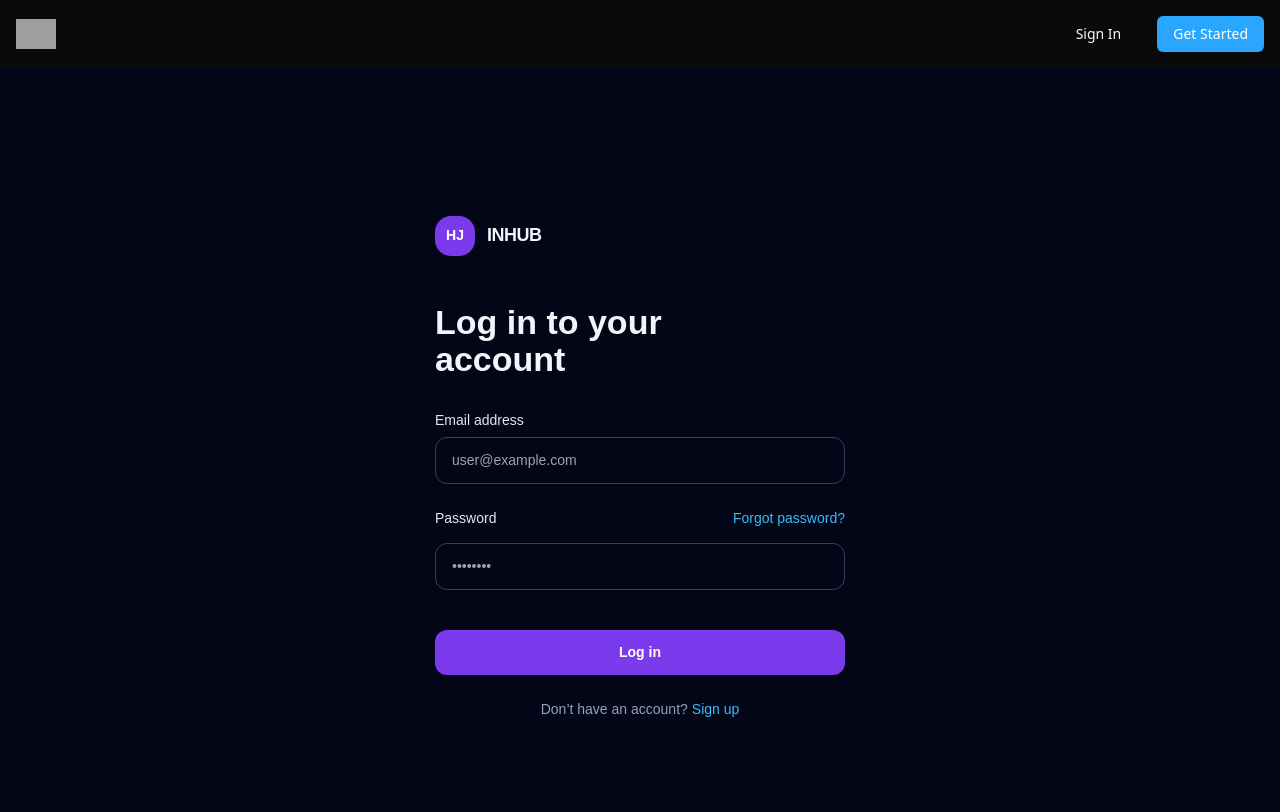
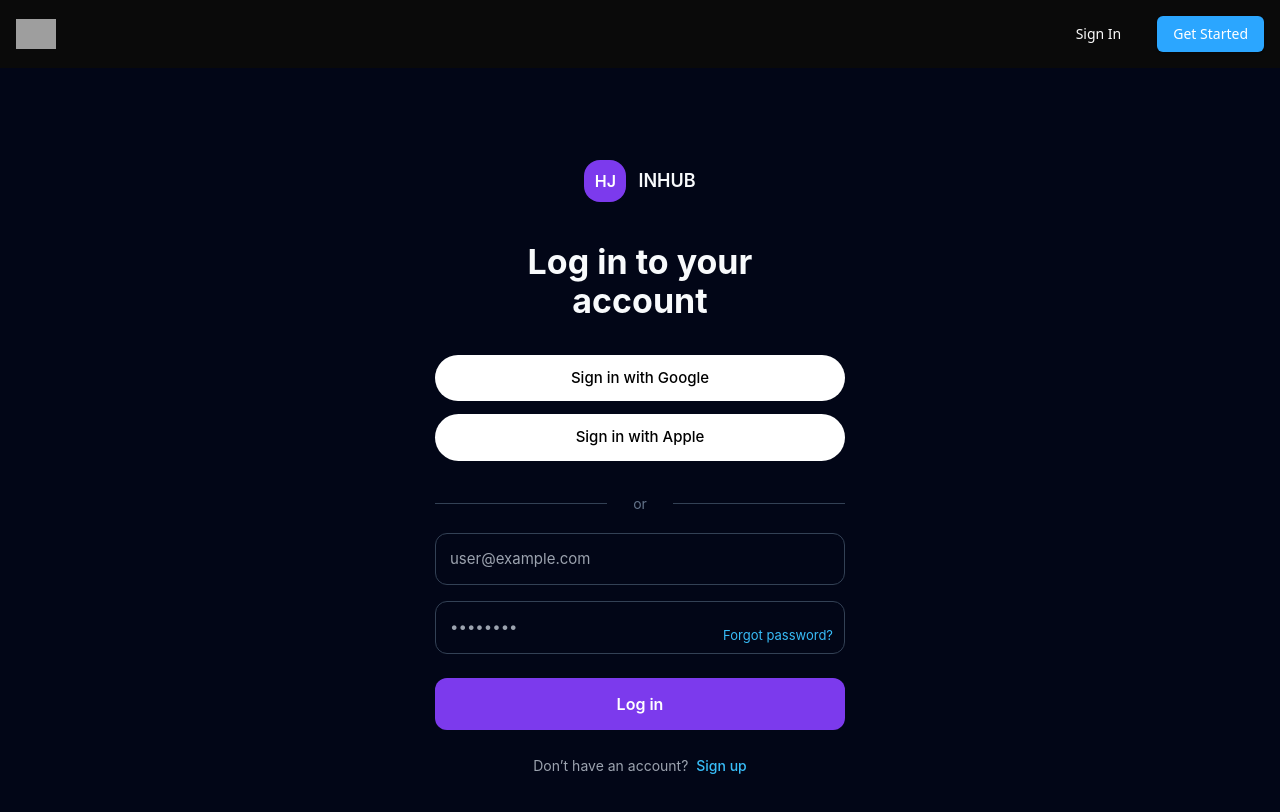
Before and after one commit to harshnema456/sarthi, a Next.js app: page /login in a window 1280 px wide. Shown: the top 812 px of the page. Built offline with nearby package versions, Linux system fonts and the light colour scheme; no server answers; sample sign-in values are in the browser's storage; grey boxes are pictures that could not be loaded.

Commit message:
resolving the issue of DB

```diff
--- a/app/InhubDashboard/[id]/page.jsx
+++ b/app/InhubDashboard/[id]/page.jsx
@@ -1,9 +1,9 @@
 "use client";
+import React from "react";
 import InhubDashboard from "@/components/custom/InhubDashboard";
 
-
 export default function Page({ params }) {
-  const { id } = params;
-
+  const { id } = React.use(params);
+  console.log("InhubDashboard Page params:", id);
   return <InhubDashboard userId={id} />;
 }
--- a/components/custom/ChatView.jsx
+++ b/components/custom/ChatView.jsx
@@ -42,6 +42,7 @@ export default function ChatView({ openCode } = {}) {
   // load workspace messages when id changes
   useEffect(() => {
     if (!id) return;
+    //console.log("this is abhi",id);
     fetchWorkspace();
     // eslint-disable-next-line react-hooks/exhaustive-deps
   }, [id]);
--- a/components/custom/Loginpage.jsx
+++ b/components/custom/Loginpage.jsx
@@ -1,179 +1,191 @@
-// src/App.jsx
+"use client";
 import React, { useState } from "react";
 import SignInDialog from "@/components/custom/SignInDialog";
-export default function App() {
+
+export default function LoginPage() {
   const [openDialog, setOpenDialog] = useState(false);
-  const styles = {
-    page: {
-      minHeight: "100vh",
-      backgroundColor: "#020617",
-      color: "#f1f5f9",
-      display: "flex",
-      justifyContent: "center",
-      alignItems: "center",
-      padding: "0 1rem",
-      fontFamily: "sans-serif",
-    },
-    container: {
-      width: "100%",
-      maxWidth: "410px",
-    },
-    logoWrapper: {
-      display: "flex",
-      alignItems: "center",
-      marginBottom: "3rem",
-    },
-    logoBox: {
-      width: "40px",
-      height: "40px",
-      borderRadius: "16px",
-      backgroundColor: "#7C3AED",
-      display: "flex",
-      alignItems: "center",
-      justifyContent: "center",
-      fontSize: "14px",
-      fontWeight: "600",
-      color: "#fff",
-    },
-    logoText: {
-      marginLeft: "12px",
-      fontSize: "18px",
-      fontWeight: "600",
-      letterSpacing: "-0.5px",
-    },
-    heading: {
-      fontSize: "34px",
-      fontWeight: "600",
-      marginBottom: "2rem",
-      lineHeight: "1.1",
-    },
-    label: {
-      fontSize: "14px",
-      fontWeight: "500",
-      marginBottom: "6px",
-      display: "block",
-      color: "#e2e8f0",
-    },
-    input: {
-      width: "100%",
-      backgroundColor: "#020617",
-      border: "1px solid #334155",
-      borderRadius: "12px",
-      padding: "12px 16px",
-      fontSize: "14px",
-      color: "#f1f5f9",
-      outline: "none",
-    },
-    formGroup: {
-      marginBottom: "1.5rem",
-    },
-    forgot: {
-      fontSize: "14px",
-      fontWeight: "500",
-      color: "#38bdf8",
-      cursor: "pointer",
-      textDecoration: "none",
-    },
-    between: {
-      display: "flex",
-      justifyContent: "space-between",
-      marginBottom: "8px",
-    },
-    button: {
-      width: "100%",
-      marginTop: "1rem",
-      backgroundColor: "#7C3AED",
-      padding: "12px 0",
-      color: "white",
-      fontSize: "14px",
-      fontWeight: "600",
-      borderRadius: "12px",
-      border: "none",
-      cursor: "pointer",
-    },
-    signupText: {
-      marginTop: "1.5rem",
-      textAlign: "center",
-      fontSize: "14px",
-      color: "#94a3b8",
-    },
-    signupBtn: {
-      color: "#38bdf8",
-      fontWeight: "500",
-      cursor: "pointer",
-      background: "none",
-      border: "none",
-      fontSize: "14px",
-      marginLeft: "4px",
-    },
-  };
 
   return (
-    <div style={styles.page}>
-      <div style={styles.container}>
+    <div className="login-page">
+      <div className="login-box">
         {/* Logo */}
-        <div style={styles.logoWrapper}>
-          <div style={styles.logoBox}>HJ</div>
-          <span style={styles.logoText}>INHUB</span>
+        <div className="logo-wrap">
+          <div className="logo-box">HJ</div>
+          <span className="logo-text">INHUB</span>
         </div>
 
-        {/* Heading */}
-        <h1 style={styles.heading}>
+        {/* Title */}
+        <h1 className="login-title">
           Log in to your
           <br /> account
         </h1>
 
+        {/* Social Login */}
+        <button className="social-btn">Sign in with Google</button>
+        <button className="social-btn">Sign in with Apple</button>
+
+        <div className="divider">
+          <span>or</span>
+        </div>
+
         {/* Form */}
-        <form
-          onSubmit={(e) => {
-            e.preventDefault();
-          }}
-        >
-          {/* Email */}
-          <div style={styles.formGroup}>
-            <label style={styles.label} htmlFor="email">
-              Email address
-            </label>
+        <form onSubmit={(e) => e.preventDefault()}>
+          <input className="input" type="email" placeholder="user@example.com" />
+          <div className="password-line">
             <input
-              id="email"
-              type="email"
-              placeholder="user@example.com"
-              style={styles.input}
-            />
-          </div>
-
-          {/* Password */}
-          <div style={styles.formGroup}>
-            <div style={styles.between}>
-              <label style={styles.label} htmlFor="password">
-                Password
-              </label>
-
-              <a style={styles.forgot}>Forgot password?</a>
-            </div>
-
-            <input
-              id="password"
+              className="input"
               type="password"
               placeholder="••••••••"
-              style={styles.input}
             />
+            <a className="forgot">Forgot password?</a>
           </div>
-
-          <button type="submit" style={styles.button}>
+          <button className="login-btn" type="submit">
             Log in
           </button>
         </form>
 
-        {/* Sign up link */}
-        <p style={styles.signupText}>
-          Don’t have an account?
-          <button style={styles.signupBtn} onClick={()=>setOpenDialog(true)}>
+        <p className="signup">
+          Don’t have an account?{" "}
+          <button className="signup-btn" onClick={() => setOpenDialog(true)}>
             Sign up
           </button>
         </p>
       </div>
-       <SignInDialog openDialog={openDialog} closeDialog={()=>setOpenDialog(false)} />
+
+      <SignInDialog openDialog={openDialog} closeDialog={() => setOpenDialog(false)} />
+
+      <style jsx>{`
+        .login-page {
+          min-height: 100vh;
+          background: #020617;
+          color: #f8fafc;
+          display: flex;
+          justify-content: center;
+          align-items: center;
+          font-family: Inter, sans-serif;
+          padding: 1rem;
+        }
+        .login-box {
+          width: 100%;
+          max-width: 410px;
+          text-align: center;
+        }
+        .logo-wrap {
+          display: flex;
+          align-items: center;
+          justify-content: center;
+          margin-bottom: 2.5rem;
+        }
+        .logo-box {
+          width: 42px;
+          height: 42px;
+          border-radius: 16px;
+          background: #7c3aed;
+          color: white;
+          display: flex;
+          align-items: center;
+          justify-content: center;
+          font-weight: 600;
+          margin-right: 12px;
+        }
+        .logo-text {
+          font-size: 18px;
+          font-weight: 600;
+        }
+        .login-title {
+          font-size: 34px;
+          font-weight: 700;
+          line-height: 1.15;
+          margin-bottom: 2.2rem;
+        }
+        .social-btn {
+          background: white;
+          color: black;
+          font-size: 15px;
+          font-weight: 500;
+          width: 100%;
+          border-radius: 28px;
+          padding: 12px 0;
+          border: none;
+          cursor: pointer;
+          margin-bottom: 0.8rem;
+        }
+        .divider {
+          width: 100%;
+          text-align: center;
+          margin: 1.2rem 0;
+          color: #64748b;
+          font-size: 14px;
+          position: relative;
+        }
+        .divider span {
+          background: #020617;
+          padding: 0 10px;
+        }
+        .divider:before,
+        .divider:after {
+          content: "";
+          height: 1px;
+          background: #334155;
+          position: absolute;
+          top: 50%;
+          width: 42%;
+        }
+        .divider:before {
+          left: 0;
+        }
+        .divider:after {
+          right: 0;
+        }
+        .input {
+          width: 100%;
+          background: #020617;
+          border: 1px solid #334155;
+          border-radius: 12px;
+          padding: 14px;
+          font-size: 15px;
+          color: white;
+          margin-bottom: 1rem;
+        }
+        .password-line {
+          position: relative;
+        }
+        .forgot {
+          position: absolute;
+          right: 12px;
+          top: 50%;
+          transform: translateY(-50%);
+          font-size: 13px;
+          color: #38bdf8;
+          cursor: pointer;
+        }
+        .login-btn {
+          width: 100%;
+          background: #7c3aed;
+          border: none;
+          border-radius: 12px;
+          padding: 14px 0;
+          font-size: 16px;
+          font-weight: 600;
+          color: white;
+          cursor: pointer;
+          margin-top: 0.5rem;
+        }
+        .signup {
+          margin-top: 1.6rem;
+          color: #9ca3af;
+          font-size: 14px;
+        }
+        .signup-btn {
+          background: none;
+          border: none;
+          color: #38bdf8;
+          font-size: 14px;
+          font-weight: 500;
+          cursor: pointer;
+          margin-left: 4px;
+        }
+      `}</style>
     </div>
   );
 }
--- a/components/custom/SignInDialog.jsx
+++ b/components/custom/SignInDialog.jsx
@@ -22,55 +22,60 @@ import { useRouter } from "next/navigation";
 function SignInDialog({ openDialog, closeDialog }) {
   const { setUserDetail } = useContext(UserDetailContext);
   const CreateUser = useMutation(api.users.CreateUser);
+  const CreateWorkspace = useMutation(api.workspace.CreateWorkspace);
   const router = useRouter();
 
+  /* ---------------- GOOGLE LOGIN ---------------- */
   const googleLogin = useGoogleLogin({
     onSuccess: async (tokenResponse) => {
       try {
-        // 1) Get Google user profile
         const userInfo = await axios.get(
           "https://www.googleapis.com/oauth2/v3/userinfo",
           {
-            headers: {
-              Authorization: `Bearer ${tokenResponse?.access_token}`,
-            },
+            headers: { Authorization: `Bearer ${tokenResponse?.access_token}` },
           }
         );
 
         const user = userInfo.data;
+        console.log("Google User Info:", user);
+        const userId = await CreateUser({
+        name: user?.name,
+        email: user?.email,
+        picture: user?.picture,
+        uid: uuid4(),
+});
 
-        // 2) Create / upsert user in Convex
-        const created = await CreateUser({
-          name: user?.name,
-          email: user?.email,
-          picture: user?.picture,
-          uid: uuid4(), // your own UID
-        });
+console.log("Convex User ID:", userId);
 
-        console.log("Convex CreateUser result:", created);
+const workspaceId = await CreateWorkspace({
+  messages: [],
+  user: userId, // MUST be convex id, not google id
+});
 
-        // 3) Store in localStorage + context
+
+        console.log("Workspace ID:", workspaceId);
         if (typeof window !== "undefined") {
           localStorage.setItem("user", JSON.stringify(user));
         }
         setUserDetail(user);
-
-        // 4) Close dialog
         closeDialog(false);
 
-        // 5) Build dynamic dashboard route
-        const createdId =
-          created?.id || created?._id || created || user?.sub || user?.email;
-
-
-        router.push(`/InhubDashboard/${createdId}`);
+        const createdId = userId || user?.sub || user?.email;
+        console.log("Navigating to workspace with ID:", workspaceId);
+        router.push(`/InhubDashboard/${workspaceId}`);
       } catch (err) {
-        console.error("Login error:", err);
+        console.error("Google login error:", err);
       }
     },
-
     onError: (errorResponse) => console.log("Google Login Error:", errorResponse),
   });
+
+  /* ---------------- GITHUB LOGIN ---------------- */
+  const handleGithubLogin = () => {
+    const redirectUri = `${process.env.NEXT_PUBLIC_APP_URL}/api/auth/github/callback`;
+    const url = `https://github.com/login/oauth/authorize?client_id=${process.env.NEXT_PUBLIC_GITHUB_CLIENT_ID}&redirect_uri=${redirectUri}&scope=read:user%20user:email`;
+    window.location.href = url;
+  };
 
   return (
     <Dialog open={openDialog} onOpenChange={closeDialog}>
@@ -87,14 +92,23 @@ function SignInDialog({ openDialog, closeDialog }) {
                 {Lookup.SIGNIN_SUBHEADING}
               </p>
 
+              {/* Google login */}
               <Button
-                className="bg-blue-500 text-white hover:bg-blue-400 mt-3"
+                className="bg-blue-500 text-white hover:bg-blue-400 w-full"
                 onClick={() => googleLogin()}
               >
-                Sign In With Google
+                Sign in with Google
               </Button>
 
-              <p className="text-gray-500 text-center text-sm">
+              {/* GitHub login */}
+              <Button
+                className="bg-gray-800 text-white hover:bg-gray-700 w-full"
+                onClick={handleGithubLogin}
+              >
+                Sign in with GitHub
+              </Button>
+
+              <p className="text-gray-500 text-center text-sm mt-3">
                 {Lookup.SIGNIn_AGREEMENT_TEXT}
               </p>
             </div>
```
Also changed, not shown: app/api/auth/github/callback/route.js (added, +31 -0 lines), app/github-auth-sucess/page.jsx (added, +16 -0 lines), components/custom/Homepage.jsx (+44 -9 lines), convex/users.js (+15 -9 lines).
